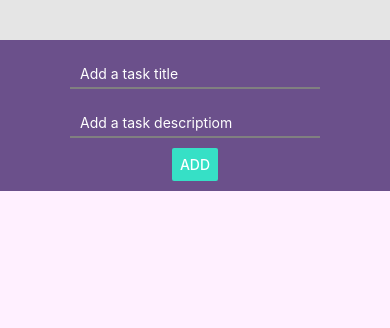
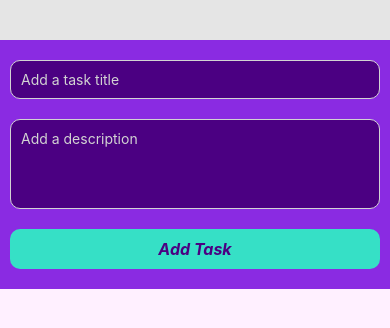
Before and after one commit to FedeCasper/native-project-federico-rouyere, a React Native app: screen / in a window 390 px wide. Shown: the top 328 px of the page. Built offline with nearby package versions, Linux system fonts and the light colour scheme.

Commit message:
Create components modules and new functionality

```diff
--- a/App.js
+++ b/App.js
@@ -1,33 +1,62 @@
 import { StyleSheet, Text, View, TextInput, Button, ScrollView, FlatList, Modal } from 'react-native';
 import React, { useState } from 'react';
+import ModalDelteTask from './src/components/ModalDelteTask';
+import AddTask from './src/components/AddTask';
+import ListTasks from './src/components/ListTasks';
 
 
 const App = () => {
 
    const [modalVisible, setModalVisible] = useState(false)
-   const [newTask, setNewTask] = useState({
-      id: '',
-      title: '',
-      description: ''
-   })
+   const [taskSelected, setTaskSelected] = useState({})
+   const [taskTitle,  setTaskTitle] = useState('')
+   const [taskDescription,  setTaskDescription] = useState('')
    const [tasks, setTasks] = useState([])
-   const [selectedId, setSelectedId] = useState(null)
+
+
 
    const addTask = () => {
+      const newTask = {
+         id: Math.floor(Math.random() * 1000).toString(),
+         create_at: new Date().toLocaleString(
+            'es-ES', {
+               day: 'numeric',
+               month: 'numeric',
+               year: 'numeric',
+               hour12: false,
+               hour: 'numeric',
+               minute: 'numeric',
+            }
+         ),
+         update_at: new Date().toLocaleString(
+            'es-ES', {
+               day: 'numeric',
+               month: 'numeric',
+               year: 'numeric',
+               hour12: false,
+               hour: 'numeric',
+               minute: 'numeric',
+            }
+         ),
+         completed: false,
+         title: taskTitle,
+         description: taskDescription
+      }
       setTasks([...tasks, newTask])
-      setNewTask({ title: '', description: '' }) // Reset the input
+      setTaskTitle('')
+      setTaskDescription('')
    }
 
-   const onHandlerTitleAndId = (title_) => {
-      setNewTask({ ...newTask, title: title_, id: Math.floor(Math.random() * 1000).toString() })
+   const onHandlerTitle = (title_) => {
+      setTaskTitle(title_)
    }
 
    const onHandlerDescription = (description_) => {
-      setNewTask({ ...newTask, description: description_ })
+      setTaskDescription(description_)
    }
 
-   const modalTrigger = (id) => {
-      setSelectedId(id)
+   const modalTrigger = (item) => {
+      setTaskSelected(item)
       setModalVisible(!modalVisible)
    }
 
@@ -36,53 +65,34 @@ const App = () => {
       setModalVisible(!modalVisible)
    }
 
+   const markAsComplete = (id) => {
+      setTasks( tasks.map( (task) => task.id === id ? { ...task, completed: !task.completed } : task ) )
+   }
+
    return (
       <View style={styles.container}>
-         <View style={styles.inputContainer}>
-            <TextInput
-               value={newTask.title}
-               onChangeText={onHandlerTitleAndId}
-               style={styles.input}
-               placeholder="Add a task title"
-               placeholderTextColor="white"
+
+         <AddTask
+            taskTitle={taskTitle}
+            taskDescription={taskDescription}
+            onHandlerTitle={onHandlerTitle}
+            onHandlerDescription={onHandlerDescription}
+            addTask={addTask}
+         />
+
+         <ListTasks
+            tasks={tasks}
+            modalTrigger={modalTrigger}
+            markAsComplete={markAsComplete}
+         />
+
+         <ModalDelteTask
+            modalVisible={modalVisible}
+            taskSelected={taskSelected}
+            deleteTask={deleteTask}
+            setModalVisible={setModalVisible}
             />
-            <TextInput
-               value={newTask.description}
-               onChangeText={onHandlerDescription}
-               style={styles.input}
-               placeholder="Add a task descriptiom"
-               placeholderTextColor="white"
-            />
-            <Button color="#36E0C6" title="Add" onPress={addTask} />
-         </View>
-         <View style={styles.tasksContainer}>
-            <FlatList
-               data={tasks}
-               keyExtractor={(item) => item.id}
-               renderItem={({ item }) => (
-                  <View key={item.id} style={styles.taskCard}>
-                     <Text style={styles.taskTitle}>{item.title}</Text>
-                     <Text style={styles.taskDescription}>{item.description}</Text>
-                     <Button
-                        color="#E06736"
-                        title='Delete'
-                        onPress={ () => modalTrigger(item.id) }
-                     />
-                  </View>
-               )}
-            />
-            <Modal
-               visible={modalVisible}
-               animationType="slide"
-               transparent
-            >
-               <View style={styles.modalContainer}>
-                  <Text style={styles.taskTitle}>Are you sure?!</Text>
-                  <Button color="#E06736" title="Yes" onPress={ () => deleteTask(selectedId) } />
-                  <Button color="#E06736" title="No" onPress={ () => setModalVisible(!modalVisible) } />
-               </View>
-            </Modal>
-         </View>
+
       </View>
    );
 }
@@ -94,59 +104,5 @@ const styles = StyleSheet.create({
       backgroundColor: '#E5E5E5',
       flex: 1,
       paddingTop: 40,
-   },
-   inputContainer: {
-      alignItems: 'center',
-      justifyContent: 'space-evenly',
-      backgroundColor: '#6B508B',
-      padding: 10,
-   },
-   input: {
-      width: 250,
-      borderBottomWidth: 2,
-      borderColor: 'gray',
-      margin: 10,
-      paddingVertical: 5,
-      paddingHorizontal: 10,
-   },
-   tasksContainer: {
-      padding: 10,
-      alignItems: 'center',
-      backgroundColor: '#fff0ff',
-      flex: 1
-   },
-   taskCard: {
-      backgroundColor: 'blueviolet',
-      padding: 20,
-      alignItems: 'center',
-      justifyContent: 'center',
-      borderRadius: 10,
-      marginBottom: 20,
-      gap: 10,
-      width: 350,
-   },
-   taskTitle: {
-      fontSize: 18,
-      fontWeight: 'bold',
-      color: "white",
-   },
-   taskDescription: {
-      fontSize: 16,
-      fontStyle: 'italic',
-      width: "70%",
-      color: "white",
-      textAlign: 'center',
-   },
-   modalContainer: {
-      flex: 1,
-      flexDirection: 'row',
-      alignItems: 'center',
-      justifyContent: 'center',
-      backgroundColor: 'indigo',
-      padding: 20,
-      gap: 10
-   },
-
-
-
+   }
 });
--- /dev/null
+++ b/src/components/AddTask.js
@@ -0,0 +1,55 @@
+import { StyleSheet, View, TextInput, Button } from 'react-native'
+import ButtonPrimary from './ButtonPrimary'
+
+const AddTask = ( { taskTitle, taskDescription, onHandlerTitle, onHandlerDescription, addTask } ) => {
+   return (
+      <View style={styles.inputContainer}>
+         <TextInput
+            value={taskTitle}
+            onChangeText={onHandlerTitle}
+            style={styles.input}
+            placeholder="Add a task title"
+            placeholderTextColor="lightgray"
+            maxLength={20}
+            autoCapitalize="words"
+         />
+         <TextInput
+            value={taskDescription}
+            onChangeText={onHandlerDescription}
+            style={styles.input}
+            placeholder="Add a description"
+            placeholderTextColor="lightgray"
+            autoCapitalize="sentences"
+            multiline
+            numberOfLines={4}
+            maxLength={100}
+         />
+
+         <ButtonPrimary title="Add Task" onPress={ addTask } />
+      </View>
+   )
+}
+
+export default AddTask
+
+const styles = StyleSheet.create({
+   inputContainer: {
+      alignItems: 'center',
+      justifyContent: 'space-evenly',
+      backgroundColor: 'blueviolet',
+      paddingHorizontal: 10,
+      paddingVertical: 20,
+      gap: 20
+   },
+   input: {
+      width: "100%",
+      color: 'white',
+      borderWidth: 1,
+      borderRadius: 10,
+      borderColor: 'lightgray',
+      paddingVertical: 10,
+      paddingHorizontal: 10,
+      backgroundColor: 'indigo',
+      textAlignVertical: 'top',
+   }
+})
--- /dev/null
+++ b/src/components/ButtonPrimary.js
@@ -0,0 +1,29 @@
+import { Pressable, StyleSheet, Text, View } from 'react-native'
+import React from 'react'
+
+const ButtonPrimary = ({title, onPress}) => {
+   return (
+      <Pressable style={styles.button} onPress={onPress}>
+         <Text style={styles.buttonText}>{title}</Text>
+      </Pressable>
+   )
+}
+
+export default ButtonPrimary
+
+const styles = StyleSheet.create({
+   button: {
+      backgroundColor: '#36E0C6',
+      padding: 10,
+      alignItems: 'center',
+      justifyContent: 'center',
+      borderRadius: 10,
+      width: "100%",
+   },
+   buttonText: {
+      color: 'indigo',
+      fontWeight: 'bold',
+      fontSize: 16,
+      fontStyle: 'italic',
+   }
+})
--- /dev/null
+++ b/src/components/CardTaskList.js
@@ -0,0 +1,75 @@
+import { StyleSheet, Text, View, Switch } from 'react-native'
+import ButtonPrimary from './ButtonPrimary'
+
+const CardTaskList = ({ item, modalTrigger, markAsComplete }) => {
+   return (
+      <View key={item.id} style={styles.taskCard}>
+         <Text style={styles.taskTitle}>{item.title}</Text>
+         <Text style={styles.taskDescription}>{item.description}</Text>
+
+         <View style={styles.dateContainer}>
+            <Text style={styles.taskDates}>Creation: {item.create_at}</Text>
+            <Text style={styles.taskDates}>Update: {item.update_at}</Text>
+         </View>
+
+         <View style={styles.completedContainer}>
+            <Switch value={item.completed} onValueChange={ () => markAsComplete(item.id) }/>
+            <Text style={styles.completedText}>{item.completed ? 'Complete' : 'Not Complete'}</Text>
+         </View>
+
+         <ButtonPrimary title='Delete' onPress={ () => modalTrigger(item) }/>
+      </View>
+   )
+}
+
+export default CardTaskList
+
+const styles = StyleSheet.create({
+   taskCard: {
+      backgroundColor: 'indigo',
+      padding: 20,
+      alignItems: 'center',
+      justifyContent: 'center',
+      borderRadius: 10,
+      marginBottom: 20,
+      gap: 10,
+      width: 400
+   },
+   taskTitle: {
+      fontSize: 18,
+      fontWeight: 'bold',
+      color: "white",
+   },
+   taskDescription: {
+      fontSize: 16,
+      fontStyle: 'italic',
+      width: "90%",
+      color: "white",
+      textAlign: 'center',
+      marginBottom: 20
+   },
+   taskDates: {
+      justifyContent: 'center',
+      alignItems: 'center',
+      color: 'lightgray',
+      backgroundColor: 'blueviolet',
+      padding: 5,
+      borderRadius: 5,
+      borderWidth: 2,
+      borderColor: 'blueviolet',
+   },
+   dateContainer: {
+      flexDirection: 'row',
+      gap: 10
+   },
+   completedContainer: {
+      flexDirection: 'row',
+      gap: 10,
+      alignItems: 'center'
+   },
+   completedText: {
+      color: 'lightgray',
+      fontWeight: 'bold',
+      fontSize: 16
+   }
+})
--- /dev/null
+++ b/src/components/ListTasks.js
@@ -0,0 +1,34 @@
+import { StyleSheet, Text, View, FlatList, Button } from 'react-native'
+import CardTaskList from './CardTaskList'
+
+const ListTasks = ({ tasks, modalTrigger, markAsComplete }) => {
+   return(
+      <View style={styles.tasksContainer}>
+         <FlatList
+            data={tasks}
+            keyExtractor={(item) => item.id}
+            renderItem={({ item }) => (
+
+               <CardTaskList
+                  item={item}
+                  modalTrigger={modalTrigger}
+                  markAsComplete={markAsComplete}
+                  />
+
+            )}
+         />
+      </View>
+   )
+
+}
+
+export default ListTasks
+
+const styles = StyleSheet.create({
+   tasksContainer: {
+      padding: 10,
+      alignItems: 'center',
+      backgroundColor: '#fff0ff',
+      flex: 1
+   }
+})
--- /dev/null
+++ b/src/components/ModalDelteTask.js
@@ -0,0 +1,45 @@
+import { StyleSheet, Text, View, Modal, Button } from 'react-native'
+
+const ModalDelteTask = ( { modalVisible, setModalVisible, taskSelected, deleteTask } ) => {
+   return (
+      <Modal
+         visible={modalVisible}
+         animationType="slide"
+         onRequestClose={ () => setModalVisible(!modalVisible) }
+         >
+         <View style={styles.modalContainer}>
+            <Text style={styles.modalTitle}>Are you sure?! Task {taskSelected.title} wil be deleted.</Text>
+            <View style={styles.buttonsContainer}>
+               <Button color="#E06736" title="Yes" onPress={ () => deleteTask(taskSelected.id) } />
+               <Button color="#E06736" title="No" onPress={ () => setModalVisible(!modalVisible) } />
+            </View>
+         </View>
+      </Modal>
+   )
+}
+
+export default ModalDelteTask
+
+const styles = StyleSheet.create({
+   modalContainer: {
+      flex: 1,
+      flexDirection: 'column',
+      alignItems: 'center',
+      justifyContent: 'center',
+      backgroundColor: 'indigo',
+      padding: 20,
+      gap: 10
+   },
+   modalTitle: {
+      color: 'white',
+      fontSize: 20,
+      fontWeight: 'bold',
+      textAlign: 'center',
+      fontStyle: 'italic'
+   },
+   buttonsContainer: {
+
+      flexDirection: 'row',
+      gap: 10
+   }
+})
```
